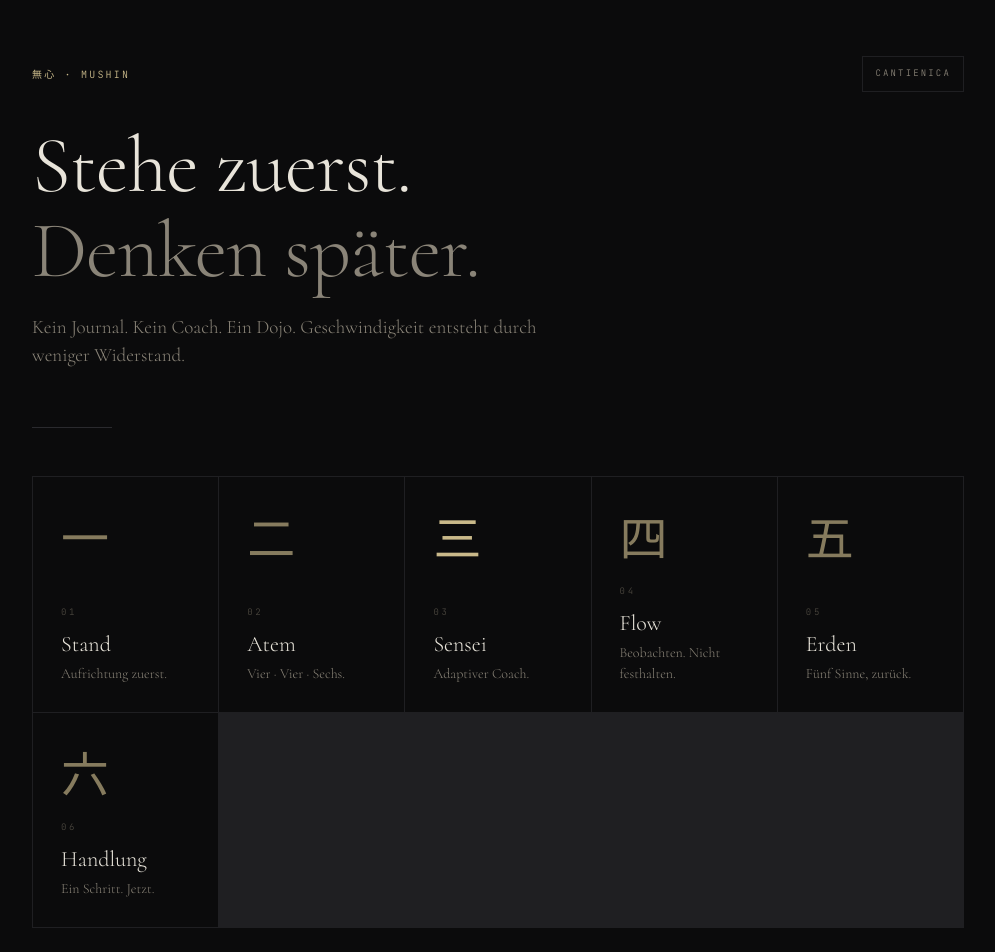
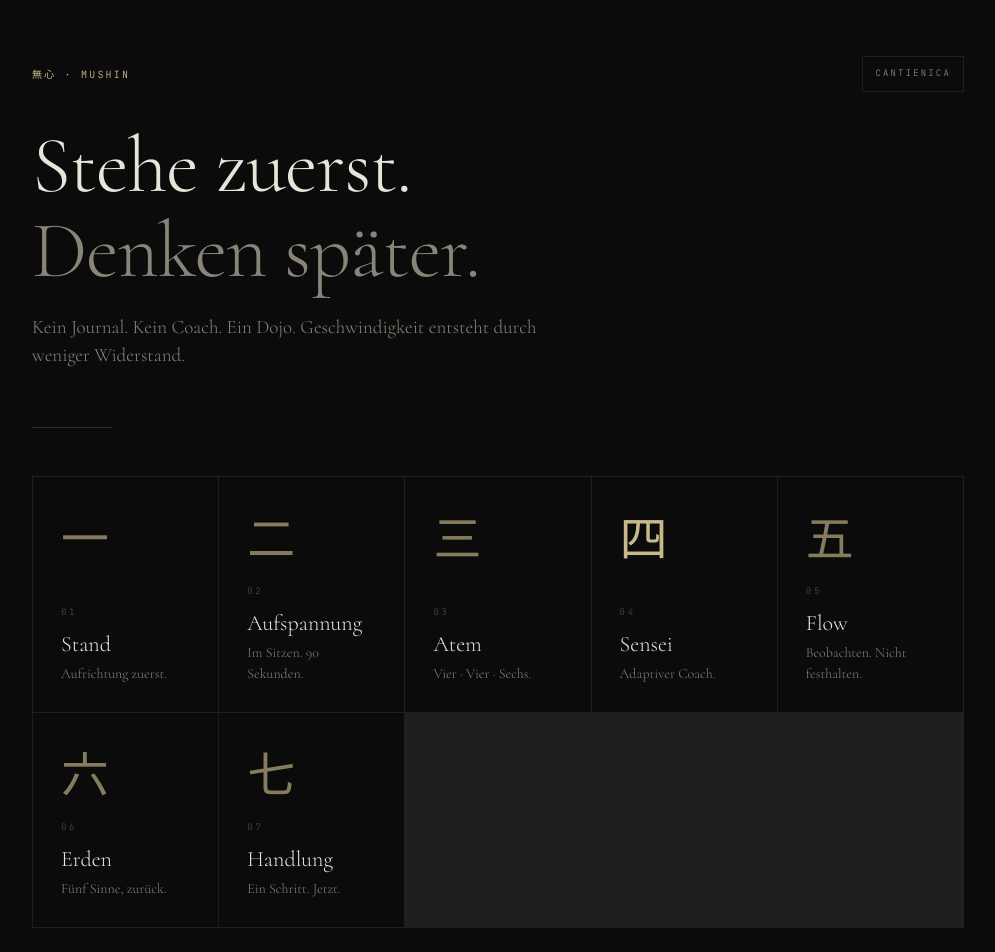
Before and after one commit to michherm/mushin, a Next.js app: page / in a window 1280 px wide. Shown: the top 952 px of the page, without its empty margins (142-1137 px from the left). Built offline with nearby package versions, Linux system fonts and the light colour scheme.

Commit message:
Add files via upload

```diff
--- a/app/components/Home.tsx
+++ b/app/components/Home.tsx
@@ -12,12 +12,13 @@ interface Module {
 }
 
 const MODULES: Module[] = [
-  { id: 'stand',  glyph: '一', name: 'Stand',    sub: 'Aufrichtung zuerst.' },
-  { id: 'breath', glyph: '二', name: 'Atem',     sub: 'Vier · Vier · Sechs.' },
-  { id: 'sensei', glyph: '三', name: 'Sensei',   sub: 'Adaptiver Coach.', accent: true },
-  { id: 'flow',   glyph: '四', name: 'Flow',     sub: 'Beobachten. Nicht festhalten.' },
-  { id: 'ground', glyph: '五', name: 'Erden',    sub: 'Fünf Sinne, zurück.' },
-  { id: 'action', glyph: '六', name: 'Handlung', sub: 'Ein Schritt. Jetzt.' },
+  { id: 'stand',       glyph: '一', name: 'Stand',       sub: 'Aufrichtung zuerst.' },
+  { id: 'aufspannung', glyph: '二', name: 'Aufspannung', sub: 'Im Sitzen. 90 Sekunden.' },
+  { id: 'breath',      glyph: '三', name: 'Atem',        sub: 'Vier · Vier · Sechs.' },
+  { id: 'sensei',      glyph: '四', name: 'Sensei',      sub: 'Adaptiver Coach.', accent: true },
+  { id: 'flow',        glyph: '五', name: 'Flow',        sub: 'Beobachten. Nicht festhalten.' },
+  { id: 'ground',      glyph: '六', name: 'Erden',       sub: 'Fünf Sinne, zurück.' },
+  { id: 'action',      glyph: '七', name: 'Handlung',    sub: 'Ein Schritt. Jetzt.' },
 ];
 
 export function Home({
```
